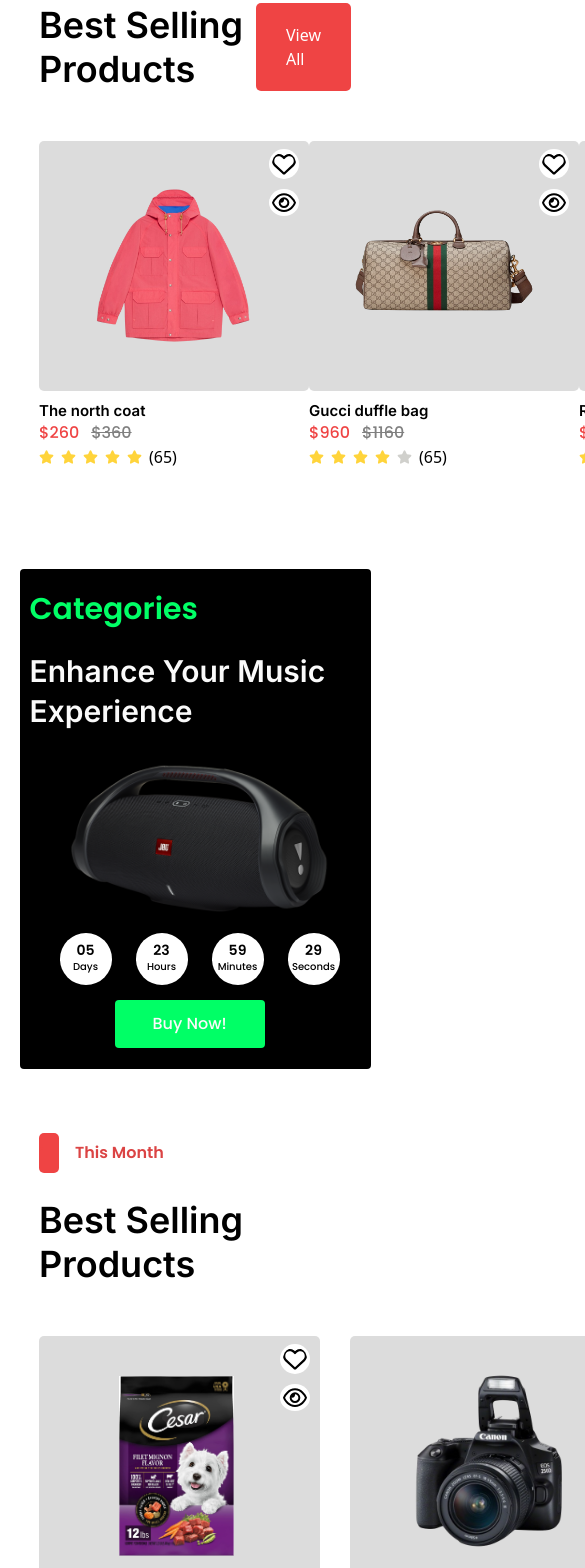
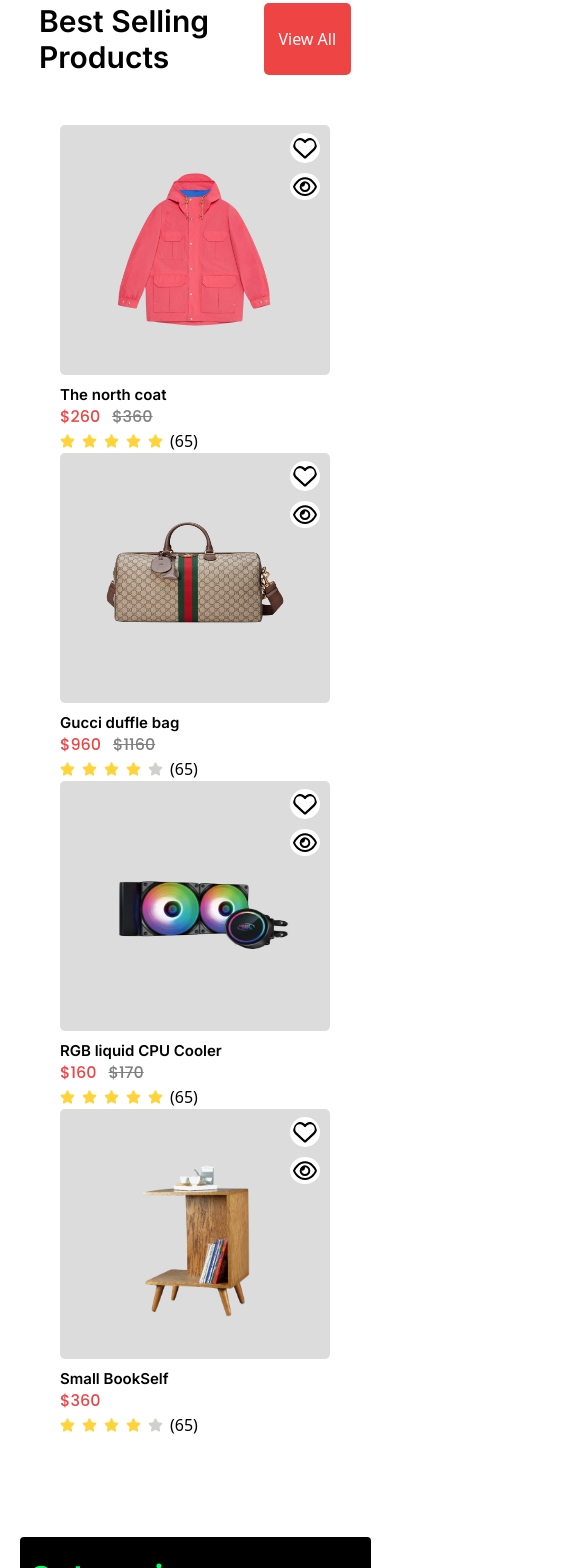
Before and after one commit to aslanoffvuqar/E-Commerce-Final-React, a React (Create React App) app: page /Home in a window 390 px wide. Shown: the part 1580-3148 px from the top of the page, 585 px wide, since content can reach past the window. Built offline with nearby package versions, Linux system fonts and the light colour scheme.

Commit message:
responsive end

```diff
--- a/src/Components/Best_product/best.module.css
+++ b/src/Components/Best_product/best.module.css
@@ -178,5 +178,23 @@
 .wrapper {
   display: flex;
   margin: 0px 0px 100px;
- justify-content: space-between;
+  justify-content: space-between;
 }
+
+@media only screen and (max-width: 415px) {
+  .all_view h1 {
+    font-size: 30px;
+  }
+
+  .all_view a {
+    padding: 0;
+    width: 120px;
+    justify-content: center;
+
+  }
+
+  .wrapper {
+    flex-direction: column;
+    align-items: center;
+  }
+}
--- a/src/Components/Explore_product/ExploreProduct.jsx
+++ b/src/Components/Explore_product/ExploreProduct.jsx
@@ -22,7 +22,7 @@
                     <h1>Best Selling Products</h1>
 
                 </div>
-                <div className={styles.wrapper}>
+                <div className={styles.wrapper1}>
 
 
 
@@ -153,7 +153,7 @@
                 </div>
 
 
-                <div className={styles.wrapper}>
+                <div className={styles.wrapper2}>
 
 
 
--- a/src/Components/Explore_product/ExploreProduct.module.css
+++ b/src/Components/Explore_product/ExploreProduct.module.css
@@ -208,9 +208,31 @@
     transform: scale(1.1);
 }
 
-.wrapper {
+.wrapper1 {
     display: flex;
     gap: 30px;
     margin: 0px 0px 50px;
     justify-content: space-evenly;
 }
+.wrapper2 {
+    display: flex;
+    gap: 30px;
+    margin: 0px 0px 50px;
+    justify-content: space-evenly;
+}
+
+@media only screen and (max-width: 415px) {
+    .all_view h1{
+        font-size: 30px;
+    }
+    .card_img_wraper{
+        flex-direction: column;
+    }
+    .wrapper1{
+        display: none;
+    }
+    .wrapper2{
+        flex-direction: column;
+       align-items: center;
+    }
+}
```
